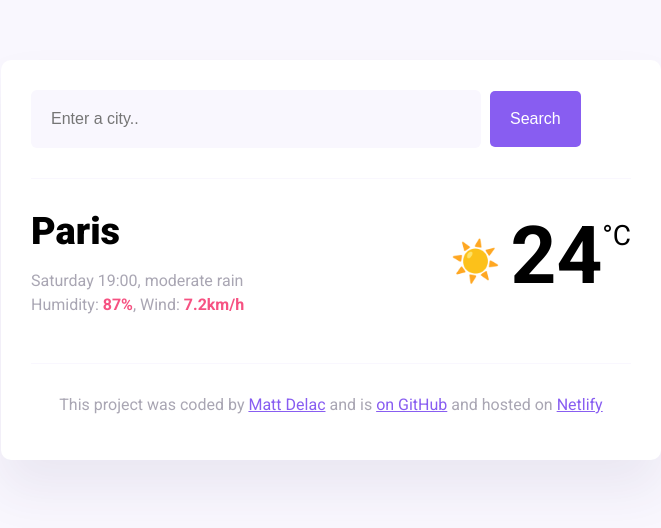
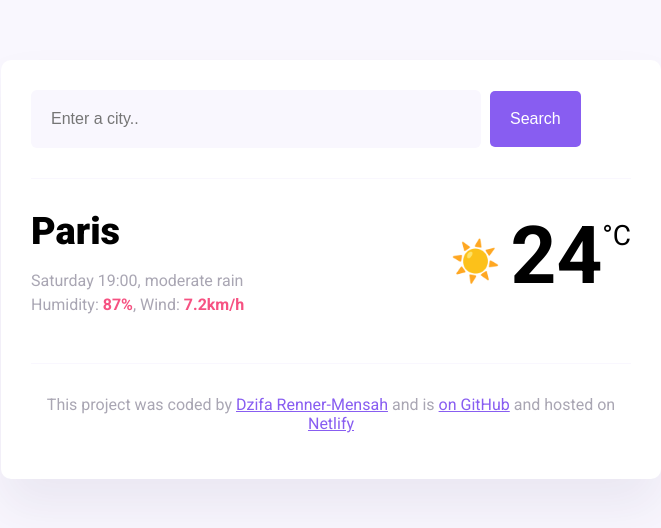
Before and after one commit to dzifarr/my-weather-app, a plain HTML site: page index.html in a window 1280 px wide. Shown: the whole page, without its empty margins (309-970 px from the left). Drawn offline with nearby package versions, Linux system fonts and the light colour scheme.

Commit message:
added one more link

```diff
--- a/index.html
+++ b/index.html
@@ -47,7 +47,10 @@
       <footer>
         <p>
           This project was coded by
-          <a href="#" target="_blank">Matt Delac</a> and is
+          <a href="https://github.com/dzifarr" target="_blank"
+            >Dzifa Renner-Mensah</a
+          >
+          and is
           <a href="https://github.com/dzifarr/my-weather-app" target="_blank">
             on GitHub</a
           >
```
